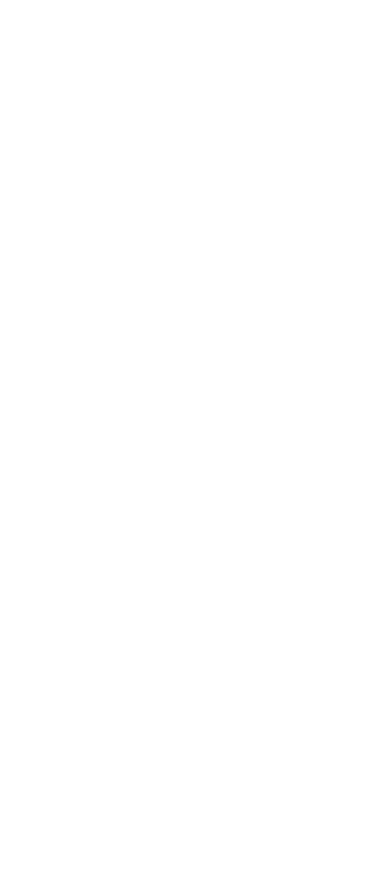
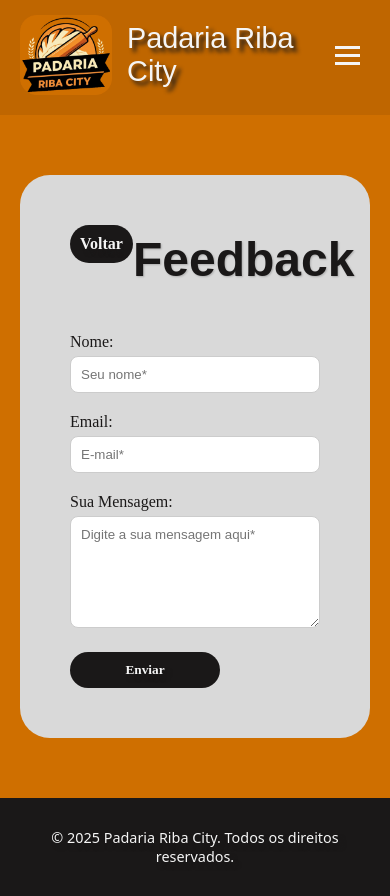
Before and after one commit to Rafaelcostadelima/Site-Padaria-APW, a plain HTML site: page Site-Padaria-APW/feedback.html in a window 390 px wide. Before the commit the page ends 844 px from the top, so only its background shows below. Drawn offline with Linux system fonts and the light colour scheme; a web font is replaced by a local one.

Commit message:
Alterações no header (responsividade). Só funciona na página do feedback, então, arrume isto. Nav bar ruim → sanduíche

```diff
--- a/Site-Padaria-APW/carrinho.html
+++ b/Site-Padaria-APW/carrinho.html
@@ -20,13 +20,44 @@
     <link rel="preconnect" href="https://fonts.gstatic.com" crossorigin>
     <link href="https://fonts.googleapis.com/css2?family=Italiana&display=swap" rel="stylesheet">
 
-    <!-- Imagem -->
+    <!-- Ícone -->
     <link rel="shortcut icon" href="img/Logo-da-Padaria.ico" type="image/x-icon">
-    <link rel="apple-touch-icon" href="img/Logo-da-Padaria.ico">
 </head>
 
 <body>
-    <h1>OLAAAAAAAAAAAAAAA</h1>
+    <!-- Cabeçalho/nav bar -->
+    <header>
+        <a href="index.html" class="logo">
+            <img src="img/imagem-da-Padaria.png" alt="Ícone da Padaria Riba City">
+            <span class="main-title">Padaria Riba City</span>
+        </a>
+        <nav>
+            <button class="hamburger-menu" id="hamburger-btn" aria-label="Abrir menu">
+                <span class="line"></span>
+                <span class="line"></span>
+                <span class="line"></span>
+            </button>
+
+            <!-- Dê um ID à sua lista de navegação para o JavaScript encontrá-la -->
+            <ul id="nav-links">
+                <li><a href="index.html">Início</a></li>
+                <li><a href="carrinho.html" class="active">🛒 Carrinho</a></li>
+                <li><a href="feedback.html">Feedback</a></li>
+                <li><a href="sobre.html">Sobre Nós</a></li>
+                <li><a href="conta.html">Conta</a></li>
+            </ul>
+        </nav>
+    </header>
+
+    <!-- Seção principal (onde ficam os produtos) -->
+    <main>
+
+    </main>
+
+    <!-- Footer (pode adicionar outros links) -->
+    <footer>
+        <p class="font-general">&copy; 2025 Padaria Riba City. Todos os direitos reservados.</p>
+    </footer>
 </body>
 
 </html>
--- a/Site-Padaria-APW/feedback.html
+++ b/Site-Padaria-APW/feedback.html
@@ -0,0 +1,95 @@
+<!DOCTYPE html>
+<html lang="pt-br">
+
+<head>
+    <meta charset="UTF-8">
+    <meta name="viewport" content="width=device-width, initial-scale=1.0">
+    <title>Padaria Riba City</title>
+    <!-- CSS -->
+    <link rel="stylesheet" href="style.css">
+
+    <!-- Fontes -->
+    <link rel="preconnect" href="https://fonts.googleapis.com">
+    <link rel="preconnect" href="https://fonts.gstatic.com" crossorigin>
+    <link href="https://fonts.googleapis.com/css2?family=Irish+Grover&display=swap" rel="stylesheet">
+    <link rel="preconnect" href="https://fonts.googleapis.com">
+    <link rel="preconnect" href="https://fonts.gstatic.com" crossorigin>
+    <link href="https://fonts.googleapis.com/css2?family=Inknut+Antiqua:wght@300;400;500;600;700;800;900&display=swap"
+        rel="stylesheet">
+    <link rel="preconnect" href="https://fonts.googleapis.com">
+    <link rel="preconnect" href="https://fonts.gstatic.com" crossorigin>
+    <link href="https://fonts.googleapis.com/css2?family=Italiana&display=swap" rel="stylesheet">
+
+    <!-- Ícone -->
+    <link rel="shortcut icon" href="img/Logo-da-Padaria.ico" type="image/x-icon">
+</head>
+
+<body>
+    <!-- Cabeçalho/nav bar -->
+    <header>
+        <a href="index.html" class="logo">
+            <img src="img/imagem-da-Padaria.png" alt="Ícone da Padaria Riba City">
+            <span class="main-title">Padaria Riba City</span>
+        </a>
+        <nav>
+            <button class="hamburger-menu" id="hamburger-btn" aria-label="Abrir menu">
+                <span class="line"></span>
+                <span class="line"></span>
+                <span class="line"></span>
+            </button>
+
+            <!-- Dê um ID à sua lista de navegação para o JavaScript encontrá-la -->
+            <ul id="nav-links">
+                <li><a href="index.html">Início</a></li>
+                <li><a href="carrinho.html">🛒 Carrinho</a></li>
+                <li><a href="feedback.html" class="active">Feedback</a></li>
+                <li><a href="sobre.html">Sobre Nós</a></li>
+                <li><a href="conta.html">Conta</a></li>
+            </ul>
+        </nav>
+    </header>
+
+    <!-- Seção onde fica o formulário -->
+    <main>
+        <div class="form-container">
+            <div class="form-header">
+                <a href="index.html" class="button font-button" id="voltar-btn">Voltar</a>
+                <h2 class="main-title" id="form-title">Feedback</h2>
+            </div>
+
+            <div class="form">
+                <form action="https://formsubmit.co/rafita.limagames2@gmail.com" method="POST">
+                    <div class="form-group">
+                        <label for="nome">Nome:</label>
+                        <input type="text" id="nome" name="usuario_nome" required placeholder="Seu nome*">
+                    </div>
+                    <div class="form-group">
+                        <label for="email">Email:</label>
+                        <input type="email" id="email" name="usuario_email" required placeholder="E-mail*">
+                    </div>
+                    <div class="form-group">
+                        <label for="mensagem">Sua Mensagem:</label>
+                        <textarea id="mensagem" name="usuario_mensagem" rows="6" required placeholder="Digite a sua mensagem aqui*"></textarea>
+                    </div>
+                    <button type="submit" class="button font-button">Enviar</button>
+                </form>
+            </div>
+        </div>
+    </main>
+
+    <!-- Footer (pode adicionar outros links) -->
+    <footer>
+        <p class="font-general">&copy; 2025 Padaria Riba City. Todos os direitos reservados.</p>
+    </footer>
+
+    <script>
+        const hamburgerBtn = document.getElementById('hamburger-btn');
+        const navLinks = document.getElementById('nav-links');
+
+        hamburgerBtn.addEventListener('click', () => {
+            navLinks.classList.toggle('show');
+        });
+    </script>
+</body>
+
+</html>
--- a/Site-Padaria-APW/style.css
+++ b/Site-Padaria-APW/style.css
@@ -20,16 +20,19 @@
     font-family: "Italiana", sans-serif;
     font-size: 3em;
     color: var(--branco);
+    text-shadow: 4px 4px 4px var(--preto);
 }
 
 .font-button {
     font-family: "Inknut Antiqua", serif;
     font-weight: 600;
+    text-shadow: 4px 4px 4px var(--preto);
 }
 
 .font-general {
     font-family: "Irish Grover", system-ui;
     font-weight: 400;
+    text-shadow: 4px 4px 4px var(--preto);
 }
 
 /* Estilos do corpo da página */
@@ -71,6 +74,7 @@ nav ul li a {
     font-size: 1.2em;
     padding: 5px;
     font-family: "Inknut Antiqua", serif;
+    text-shadow: 3px 3px 4px var(--preto);
 }
 
 nav ul li a:hover {
@@ -78,6 +82,73 @@ nav ul li a:hover {
     text-decoration: none;
 }
 
+.active{
+    color: color-mix(in srgb, var(--cinza-claro), transparent 10%);
+    text-decoration: none;
+}
+
+/* Estilo do botão hambúrguer */
+.hamburger-menu {
+    display: none;
+    background: none;
+    border: none;
+    cursor: pointer;
+    padding: 10px;
+    z-index: 1000;
+}
+
+.hamburger-menu .line {
+    display: block;
+    width: 25px;
+    height: 3px;
+    background-color: var(--branco);
+    margin: 5px 0;
+    transition: all 0.3s ease-in-out;
+}
+
+
+/* Media Query: Aplica estes estilos quando a tela for de 1261px ou menor */
+@media (max-width: 1261px) {
+
+    .main-title{
+        font-size: 1.8em;
+    }
+
+    .hamburger-menu {
+        display: block;
+    }
+
+    header {
+        padding: 15px 20px;
+    }
+
+
+    nav ul {
+        position: absolute;
+        top: 110px;
+        right: 0;
+        width: 100%;
+        background-color: var(--laranja-escuro);
+        flex-direction: column;
+        text-align: center;
+        padding: 20px 0;
+        border-top: 2px solid var(--laranja);
+        opacity: 0;
+        visibility: hidden;
+        transform: translateY(-20px);
+        transition: opacity 0.4s ease, transform 0.4s ease, visibility 0.4s;
+    }
+
+    nav ul.show {
+        opacity: 1;
+        visibility: visible;
+        transform: translateY(0);
+    }
+
+    nav ul li {
+        margin-bottom: 15px;
+    }
+}
 
 /* --- Seção principal (produtos) --- */
 main {
@@ -135,3 +206,81 @@ footer {
     color: var(--branco);
     font-size: 0.9em;
 }
+
+/* Estilos do forms */
+
+.form-container {
+    display: flex;
+    flex-direction: column;
+    align-items: center;
+    background-color: var(--cinza-claro);
+    max-width: 750px;
+    padding: 50px;
+    margin: auto;
+    border-radius: 30px;
+}
+
+.form-header {
+    display: flex;
+    justify-content: space-between;
+    align-items: center;
+    width: 100%;
+    margin-bottom: 40px;
+}
+
+#form-title {
+    font-size: 3em;
+    color: var(--preto);
+    text-shadow: 1px 1px 2px rgba(0, 0, 0, 0.2);
+}
+
+.button{
+    display: inline-block;
+    background-color: var(--preto);
+    color: var(--branco);
+    width: 120px;
+    padding: 10px;
+    border-radius: 50px;
+    color: var(--branco);
+    text-decoration: none;
+    text-align: center;
+}
+
+#voltar-btn {
+    text-decoration: none;
+    color: var(--branco);
+    margin-bottom: 30px;
+    text-align: center;
+  }
+
+.form{
+    width: 100%;
+    max-width: 600px;
+    margin: auto;
+}
+
+.form-group {
+    margin-bottom: 20px;
+}
+
+.form-group label {
+    display: block; /* Faz o label ocupar uma linha inteira */
+    margin-bottom: 5px;
+    font-family: "Inknut Antiqua", serif;
+}
+
+.form-group input,
+.form-group textarea {
+    width: 100%;
+    padding: 10px;
+    border-radius: 8px;
+    border: 1px solid #ccc;
+    font-family: sans-serif;
+}
+
+/* Adaptação do botão para o tipo submit */
+.button[type="submit"] {
+    cursor: pointer;
+    border: none;
+    width: 150px; /* Ajuste a largura conforme necessário */
+}
```
Also changed, not shown: Site-Padaria-APW/conta.html (+63 -0 lines), Site-Padaria-APW/index.html (+9 -1 lines), Site-Padaria-APW/sobre.html (+63 -0 lines).
